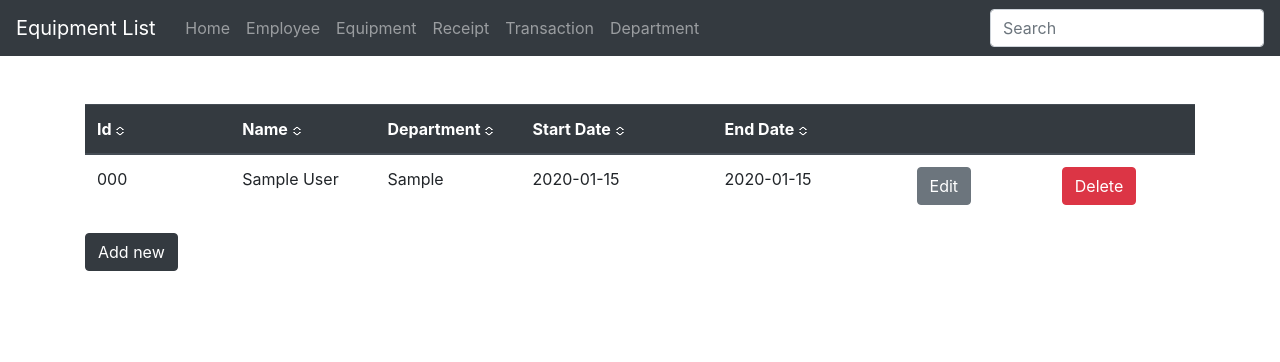
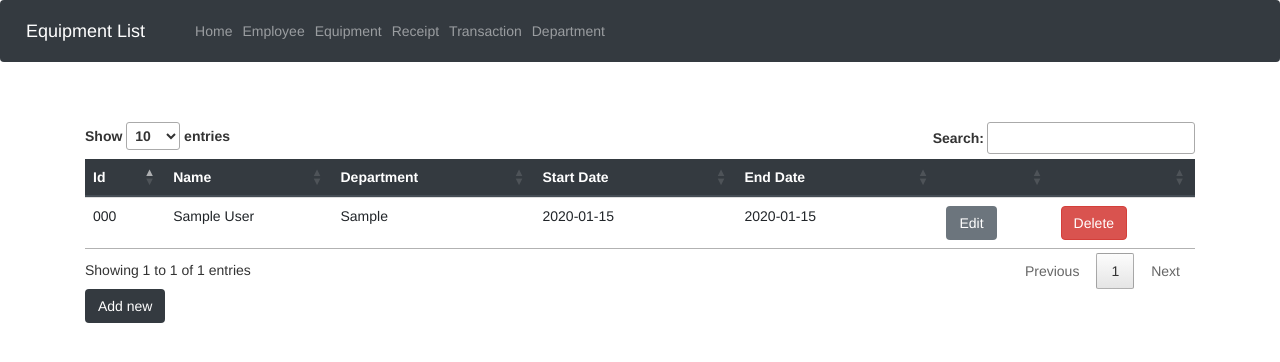
Before and after one commit to h181198/scoutgaming, a Flask app: page /employee in a window 1280 px wide. Shown: the top 362 px of the page. Run offline with Flask 2, Linux system fonts and the light colour scheme; tables that the repository leaves empty hold one stand-in row (values such as "Sample post"); some libraries are stand-ins or nearby versions.

Commit message:
Delete functonality and paging

```diff
--- a/Controllers/EmployeeController.py
+++ b/Controllers/EmployeeController.py
@@ -3,7 +3,7 @@ from jinja2 import TemplateNotFound
 from Services.DeleteService import DeleteService
 from Services.EmployeeService import EmployeeService
 from Services.DepartmentService import DepartmentService
-from Helpers.HelpMethods import create_data
+from Helpers.HelpMethods import create_data, create_single_id
 from Controllers import session, database
 
 employee_page = Blueprint('employee', __name__)
@@ -21,13 +21,13 @@ def employee():
         abort(404)
 
 
-@employee_page.route('/employee/delete/<int:emp_id>', methods=['POST'])
-def delete_employee(emp_id):
+@employee_page.route('/employee/delete', methods=['POST'])
+def delete_employee():
     try:
-        DeleteService.delete_employee(session=session, emp_id=emp_id)
-        return redirect(url_for('employee.employee'))
+        DeleteService.delete_employee(session=session, emp_id=int(create_single_id(str(request.data))[0]))
     except TemplateNotFound:
         abort(404)
+    return ""
 
 
 @employee_page.route('/employee/update', methods=['POST'])
--- a/Helpers/HelpMethods.py
+++ b/Helpers/HelpMethods.py
@@ -1,3 +1,7 @@
 # input data must be string, send it in as str(data)
 def create_data(data):
     return data[2:len(data)-1].split('#')[1:]
+
+
+def create_single_id(data):
+    return data[2:len(data)-1].split('\'')
--- /dev/null
+++ b/static/delete.js
@@ -0,0 +1,17 @@
+function deleteRow(id, url) {
+    if (confirm("Sure you want to delete: " + id + "?")) {
+        console.log("DELETED");
+
+        let request = new XMLHttpRequest();
+        request.onreadystatechange = function () {
+            if (request.readyState === XMLHttpRequest.DONE && request.status === 200) {
+                let row = document.getElementById(id);
+                row.parentNode.removeChild(row);
+                updateStatus("delete");
+            }
+        };
+        request.open("POST", url, true);
+        request.send(id);
+    }
+
+}
--- /dev/null
+++ b/static/setupTable.js
@@ -0,0 +1,4 @@
+$(document).ready(function () {
+    $('#table').DataTable();
+    $('.dataTables_length').addClass('bs-select');
+});
--- a/static/sorting.js
+++ /dev/null
@@ -1,52 +0,0 @@
-function sortTable(n) {
-    //https://www.w3schools.com/howto/tryit.asp?filename=tryhow_js_sort_table_desc
-    var table, rows, switching, i, x, y, shouldSwitch, dir, switchcount = 0;
-    table = document.getElementById("table");
-    switching = true;
-    dir = "asc";
-    while (switching) {
-        switching = false;
-        rows = table.rows;
-        for (i = 1; i < (rows.length - 1); i++) {
-            shouldSwitch = false;
-            x = rows[i].getElementsByTagName("TD")[n];
-            y = rows[i + 1].getElementsByTagName("TD")[n];
-            if (dir == "asc") {
-                if (x.innerHTML.toLowerCase() > y.innerHTML.toLowerCase()) {
-                    shouldSwitch = true;
-                    break;
-                }
-            } else if (dir == "desc") {
-                if (x.innerHTML.toLowerCase() < y.innerHTML.toLowerCase()) {
-                    shouldSwitch = true;
-                    break;
-                }
-            }
-        }
-        if (shouldSwitch) {
-            rows[i].parentNode.insertBefore(rows[i + 1], rows[i]);
-            switching = true;
-            switchcount++;
-        } else {
-            if (switchcount == 0 && dir == "asc") {
-                dir = "desc";
-                switching = true;
-            }
-        }
-    }
-
-    for (let i = 0; i < rows[0].cells.length; i++) {
-        if (i == n) {
-            rows[0].cells[i].style.color = "green";
-            if(dir == "asc") {
-                rows[0].cells[i].children[0].src = "/static/Pictures/ArrowsDown.png";
-            } else {
-                rows[0].cells[i].children[0].src = "/static/Pictures/ArrowsUp.png";
-            }
-
-        }else{
-            rows[0].cells[i].style.color = "white";
-            rows[0].cells[i].children[0].src = "/static/Pictures/Arrows.png";
-        }
-    }
-}
--- a/templates/UIElements/layout.html
+++ b/templates/UIElements/layout.html
@@ -11,10 +11,25 @@
 <div>
     {% block body %}{% endblock %}
 </div>
+<!-- https://datatables.net/ -->
+<link rel="stylesheet" href="https://cdn.datatables.net/1.10.19/css/jquery.dataTables.min.css">
 
-<script src="https://stackpath.bootstrapcdn.com/bootstrap/4.3.1/js/bootstrap.min.js"></script>
+<!-- Latest compiled and minified CSS -->
+<link rel="stylesheet" href="https://maxcdn.bootstrapcdn.com/bootstrap/3.4.0/css/bootstrap.min.css">
+
+<!-- jQuery library -->
+<script src="https://ajax.googleapis.com/ajax/libs/jquery/3.3.1/jquery.min.js"></script>
+
+<!-- https://datatables.net/ -->
+<script src="https://cdn.datatables.net/1.10.19/js/jquery.dataTables.min.js"></script>
+
+<!-- Latest compiled JavaScript -->
+<script src="https://maxcdn.bootstrapcdn.com/bootstrap/3.4.0/js/bootstrap.min.js"></script>
+
 <script type="text/javascript" src="{{ url_for('static', filename = 'edit.js') }}"></script>
-<script type="text/javascript" src="{{ url_for('static', filename = 'sorting.js') }}"></script>
+<script type="text/javascript" src="{{ url_for('static', filename = 'setupTable.js') }}"></script>
 <script type="text/javascript" src="{{ url_for('static', filename = 'add.js') }}"></script>
+<script type="text/javascript" src="{{ url_for('static', filename = 'delete.js') }}"></script>
+
 </body>
 </html>
--- a/templates/UIElements/navbar.html
+++ b/templates/UIElements/navbar.html
@@ -22,8 +22,5 @@
             <a class="nav-link" href="/department">Department</a>
           </li>
         </ul>
-        <form class="form-inline my-2 my-md-0">
-          <input class="form-control" type="text" placeholder="Search">
-        </form>
       </div>
     </nav>
--- a/templates/Views/Employee/index.html
+++ b/templates/Views/Employee/index.html
@@ -6,7 +6,7 @@
 
         </div>
         <div class="row justify-content-md-center">
-            <div class="col">
+            <div class="col" id="box">
                 {% include 'Views/Employee/list.html' %}
             </div>
         </div>
--- a/templates/Views/Employee/list.html
+++ b/templates/Views/Employee/list.html
@@ -1,25 +1,20 @@
-<table class="table table-hover" id="table" style="table-layout: fixed;">
+<table class="table table-hover" id="table">
     <thead class="thead-dark">
     <tr>
-        <th onclick="sortTable(0)">
+        <th>
             Id
-            <img src="/static/Pictures/Arrows.png" alt="" style="width:10px;height:10px;">
         </th>
-        <th onclick="sortTable(1)">
+        <th>
             Name
-            <img src="/static/Pictures/Arrows.png" alt="" style="width:10px;height:10px;">
         </th>
-        <th onclick="sortTable(2)" class="department">
+        <th class="department" style="width: 12em;">
             Department
-            <img src="/static/Pictures/Arrows.png" alt="" style="width:10px;height:10px;">
         </th>
-        <th onclick="sortTable(3)" class="date" style="width: 12em;">
+        <th class="date" style="width: 12em;">
             Start Date
-            <img src="/static/Pictures/Arrows.png" alt="" style="width:10px;height:10px;">
         </th>
-        <th onclick="sortTable(4)" class="date" style="width: 12em;">
+        <th class="date" style="width: 12em;">
             End Date
-            <img src="/static/Pictures/Arrows.png" alt="" style="width:10px;height:10px;">
         </th>
         <th></th>
         <th></th>
@@ -54,9 +49,9 @@
             </td>
 
             <td>
-                <form action="/employee/delete/{{ emp.id }}" method="POST">
-                    <input class="btn btn-danger" type="submit" value="Delete"/>
-                </form>
+                <button type="button" class="btn btn-danger" onclick="deleteRow({{ emp.id }}, '/employee/delete')">
+                    Delete
+                </button>
             </td>
         </tr>
     {% endfor %}
```
